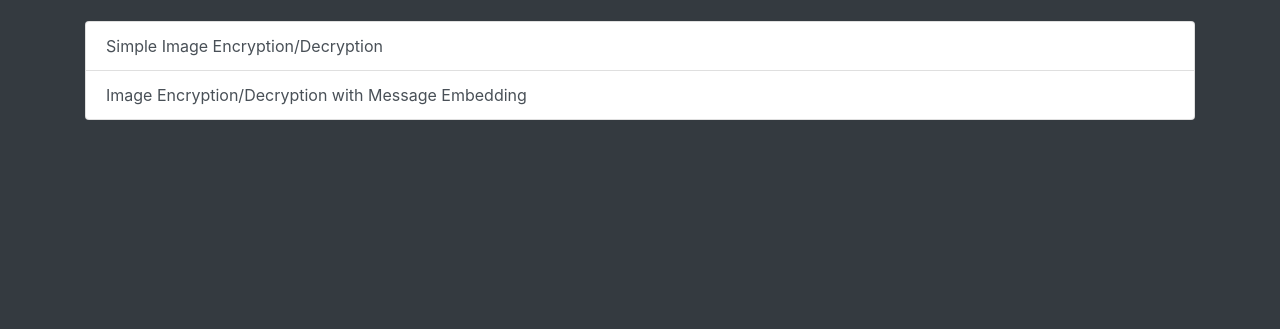
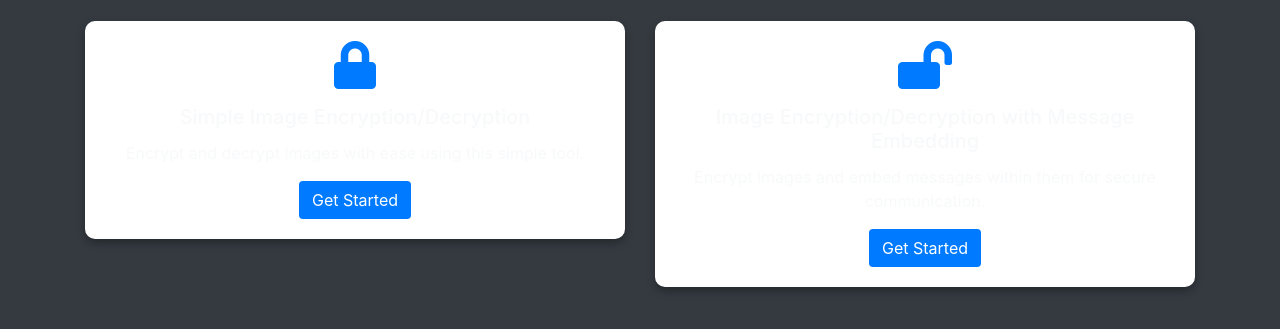
Before and after one commit to TheAshokMaharana/ImageProcessingApp, a plain HTML site: page index.html in a window 1280 px wide. Shown: the part 101-430 px from the top of the page. Drawn offline with nearby package versions, Linux system fonts and the light colour scheme.

Commit message:
Update index.html
UI 1

```diff
--- a/index.html
+++ b/index.html
@@ -5,6 +5,10 @@
   <link
     rel="stylesheet"
     href="https://stackpath.bootstrapcdn.com/bootstrap/4.5.2/css/bootstrap.min.css"
+  />
+  <link
+    rel="stylesheet"
+    href="https://cdnjs.cloudflare.com/ajax/libs/font-awesome/5.15.4/css/all.min.css"
   />
   <style>
     body {
@@ -14,33 +18,62 @@
     .container {
       margin-top: 50px;
     }
-    .list-group-item {
+    .card {
+      border: none;
+      border-radius: 10px;
+      box-shadow: 0 4px 8px rgba(0, 0, 0, 0.3);
       transition: transform 0.3s ease, box-shadow 0.3s ease;
     }
-    .list-group-item:hover {
+    .card:hover {
       transform: scale(1.05);
-      box-shadow: 0 4px 8px rgba(0, 0, 0, 0.3);
+      box-shadow: 0 8px 16px rgba(0, 0, 0, 0.3);
     }
-    .list-group-item.active {
-      background-color: #495057; /* Darker background for active state */
-      border-color: #495057;
+    .card-title {
+      font-size: 1.25rem;
+    }
+    .card-text {
+      font-size: 1rem;
+    }
+    .card-icon {
+      font-size: 3rem;
+      color: #007bff; /* Blue color for icons */
+    }
+    .card-body {
+      text-align: center;
+    }
+    .btn-custom {
+      background-color: #007bff;
+      color: #fff;
+    }
+    .btn-custom:hover {
+      background-color: #0056b3;
     }
   </style>
 </head>
 <body>
   <div class="container">
     <h1 class="text-center mt-5 mb-4">Image Encryption Tool</h1>
-    <div class="list-group">
-      <a
-        href="image_processor.html"
-        class="list-group-item list-group-item-action"
-        >Simple Image Encryption/Decryption</a
-      >
-      <a
-        href="image_message_processor.html"
-        class="list-group-item list-group-item-action"
-        >Image Encryption/Decryption with Message Embedding</a
-      >
+    <div class="row">
+      <div class="col-md-6 mb-4">
+        <div class="card">
+          <div class="card-body">
+            <i class="fas fa-lock card-icon"></i>
+            <h5 class="card-title mt-3">Simple Image Encryption/Decryption</h5>
+            <p class="card-text">Encrypt and decrypt images with ease using this simple tool.</p>
+            <a href="image_processor.html" class="btn btn-custom">Get Started</a>
+          </div>
+        </div>
+      </div>
+      <div class="col-md-6 mb-4">
+        <div class="card">
+          <div class="card-body">
+            <i class="fas fa-lock-open card-icon"></i>
+            <h5 class="card-title mt-3">Image Encryption/Decryption with Message Embedding</h5>
+            <p class="card-text">Encrypt images and embed messages within them for secure communication.</p>
+            <a href="image_message_processor.html" class="btn btn-custom">Get Started</a>
+          </div>
+        </div>
+      </div>
     </div>
   </div>
 </body>
```
